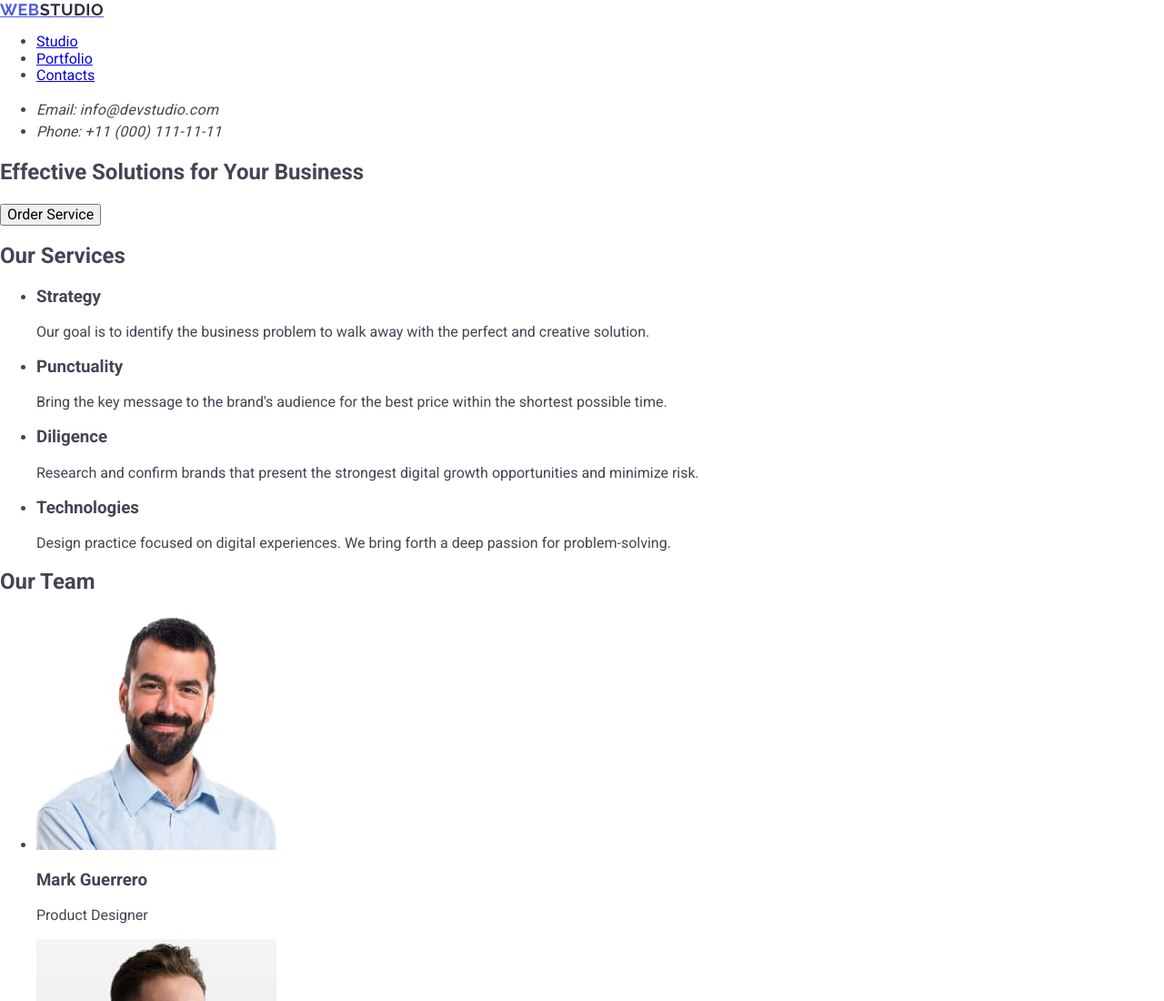
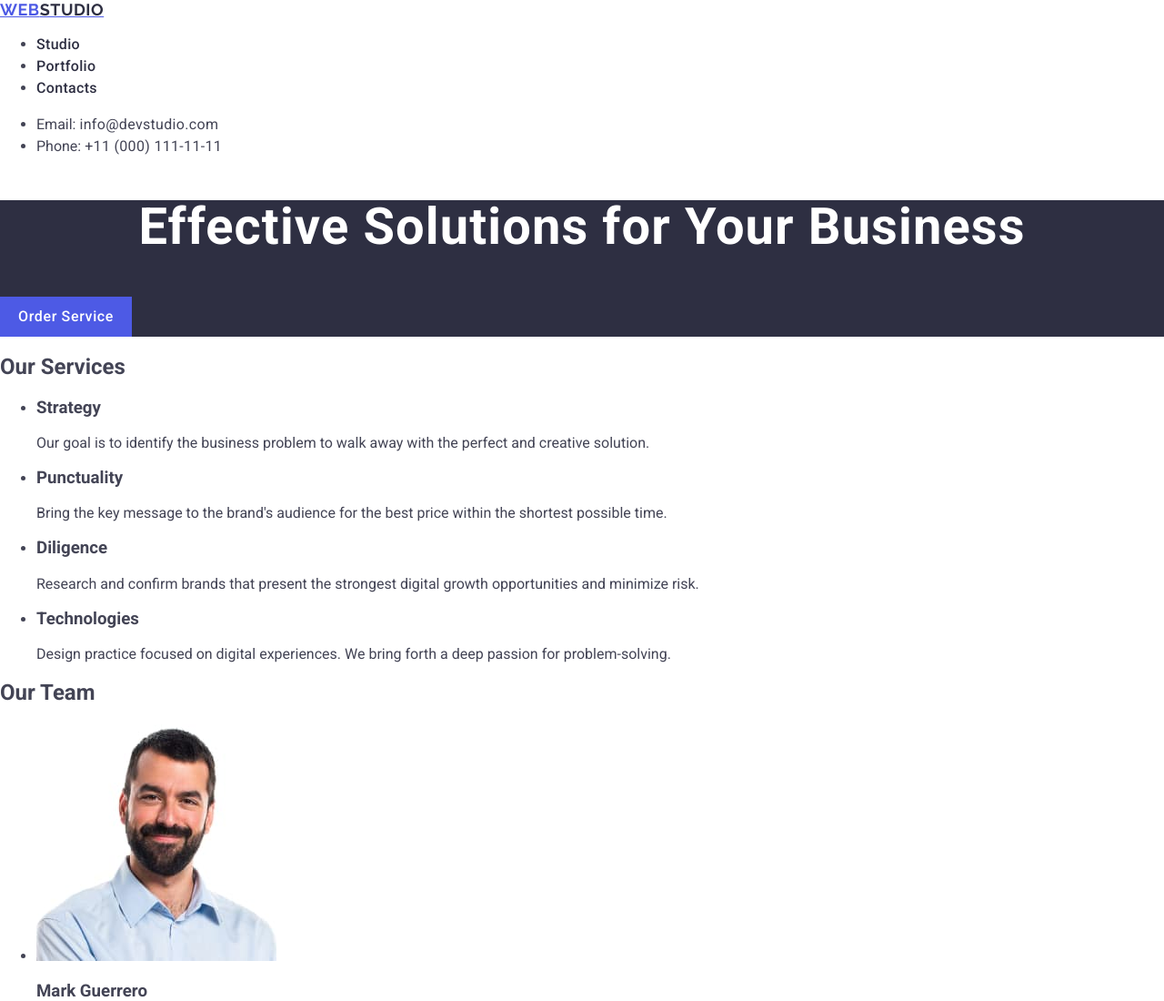
Before and after one commit to Aleksandra2503/goit-markup-hw-02, a plain HTML site: page index.html in a window 1280 px wide. Shown: the top 1100 px of the page at 91% size. Drawn offline with nearby package versions, Linux system fonts and the light colour scheme.

Commit message:
section1

```diff
--- a/css/styles.css
+++ b/css/styles.css
@@ -18,11 +18,24 @@ body {
     color: #2e2f42;
 }
 
+.nav-menu {
+    font-weight: 500;
+    font-size: 16px;
+    line-height: 1.5;
+    letter-spacing: 0.02em;
+    color: #2e2f42;
+    text-decoration: none;
+}
+
+.nav-menu:hover,
+.nav-menu:focus {
+    color: #404bbf;
+}
+
 .contact-address {
     font-style: normal;
 }
 
-/* Стили для контактных ссылок */
 .contact-link {
     font-size: 16px;
     line-height: 1.5;
@@ -35,3 +48,33 @@ body {
 .contact-link:focus {
     color: #404bbf;
 }
+
+.first-section {
+        background-color: #2e2f42;
+}
+
+
+.main-words {
+        font-weight: 700;
+        font-size: 56px;
+        line-height: 1.07;
+        letter-spacing: 0.02em;
+        text-align: center;
+        color: #fff;
+}
+
+.order-service {
+        background-color: #4D5AE5;
+        font-weight: 500;
+        font-size: 16px;
+        line-height: 1.5;
+        letter-spacing: 0.04em;
+        color: #fff;
+        border: none;
+            padding: 10px 20px;
+            cursor: pointer;
+}
+.order-service:hover,
+.order-service:focus {
+        background-color: #404BBF;
+}
--- a/index.html
+++ b/index.html
@@ -18,21 +18,21 @@
 <body>
     <header>
         <nav>
-        <a href="./index.html" class="logo">Web<span class="studio-class">Studio</span></a>
+            <a href="./index.html" class="logo">Web<span class="studio-class">Studio</span></a>
             <ul>
                 <li>
-                    <a href="./index.html" class="nav-link">Studio</a>
+                    <a href="./index.html" class="nav-menu">Studio</a>
                 </li>
                 <li>
-                    <a href="#portfolio" class="nav-link">Portfolio</a>
+                    <a href="#portfolio" class="nav-menu">Portfolio</a>
                 </li>
                 <li>
-                    <a href="#contacts" class="nav-link">Contacts</a>
+                    <a href="#contacts" class="nav-menu">Contacts</a>
                 </li>
             </ul>
         </nav>
 
-        <address id="contacts">
+        <address class="contact-address">
             <ul>
                 <li>Email: <a href="mailto:info@devstudio.com" class="contact-link">info@devstudio.com</a></li>
                 <li>Phone: <a href="tel:+110001111111" class="contact-link">+11 (000) 111-11-11</a></li>
@@ -41,12 +41,12 @@
     </header>
 
     <main>
-        <section>
-            <h1>Effective Solutions for Your Business</h1>
-            <button type="button">Order Service</button>
+        <section class="first-section">
+            <h1 class="main-words">Effective Solutions for Your Business</h1>
+            <button type="button" class="order-service">Order Service</button>
         </section>
 
-        <section id="portfolio">
+        <section class="second-section">
             <h2>Our Services</h2>
             <ul>
                 <li>
@@ -72,7 +72,7 @@
             </ul>
         </section>
 
-        <section id="studio">
+        <section class="third-section">
             <h2>Our Team</h2>
             <ul>
                 <li>
```
